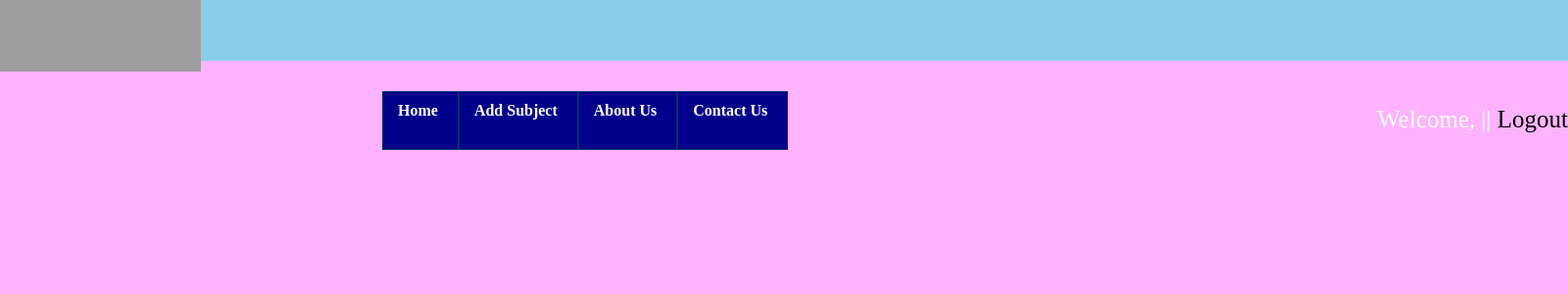
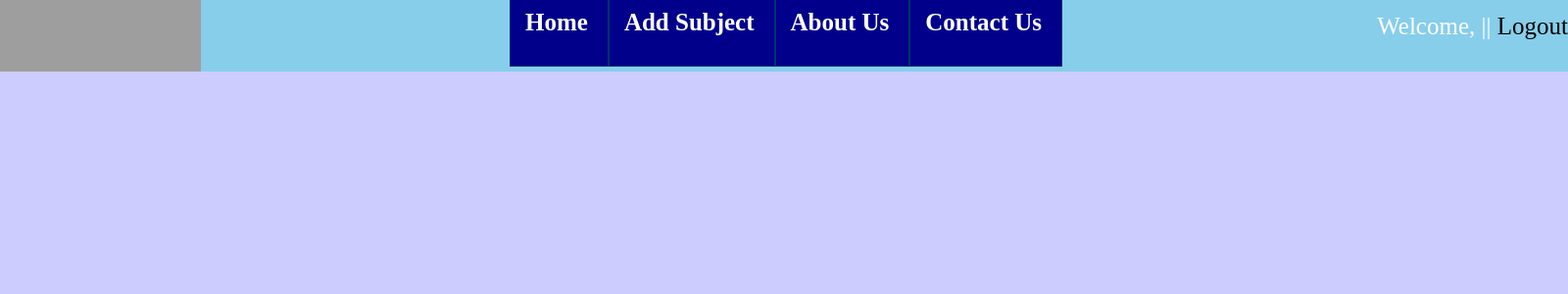
Before and after one commit to MMU-TWT-Class-Oct-2015/G10B_University_Subject_Selection_System, a PHP site: page /student/index.php in a window 1600 px wide. Shown: the top 300 px of the page at 98% size. Run offline with PHP 8.4, Linux system fonts and the light colour scheme; a user stored in the database is signed in; data comes from the database, SQL or seed files in the repository; grey boxes are pictures that could not be loaded.

Commit message:
Update design.css

```diff
--- a/design.css
+++ b/design.css
@@ -1,17 +1,18 @@
- body{
+body{
 	font-family:"Times New Roman",Georgia,Serif;
 	margin: 0px auto; /*margin properties set the size of the white space OUTSIDE the border*/
-	background-color:#ffb3ff;
+	background-color:#ccccff;
 	}
 #header1{
+	background-color: skyblue;
+	height: 73px;
+}
 
-	background-color: skyblue;
-	height: 62px;
-}
 nav ul{
-	margin-left:350px;
-	padding-top:0px;
+	margin-left:480px;
+	margin-top:-104px;
 	list-style:none;
+	font-size:25px;
 }
 
 nav ul li{
@@ -32,3 +33,39 @@ nav ul li a{
 }
 
 }
+
+nav ul li a:hover
+{
+	background-color:#E6E6E6;
+	color:blue;
+}
+
+nav li:hover ul
+{
+	display:block;
+	position:absolute; /*The element is positioned relative to its first positioned (not static) ancestor element*/
+}
+
+nav li:hover li
+{
+	float: none; /*default*/
+	bottom:none;
+}
+
+nav li:hover a
+{
+	color:black;
+	background:white;
+}
+
+nav ul li ul li a
+{
+	text-align:left;
+	padding-left:10px;
+	padding-top:10px;
+
+}
+#banner {
+	width: 100%;
+	margin-top:50px;
+}
```
